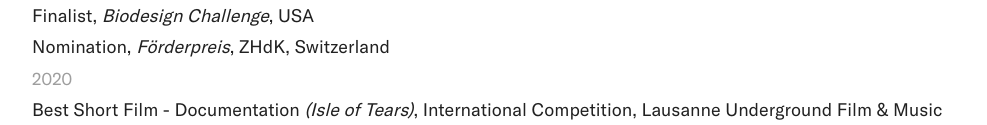
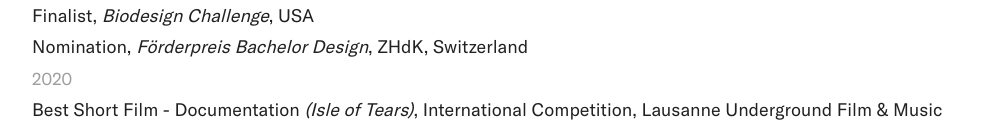
Before and after one commit to duuusen/duych, a Gatsby site: page /about in a window 1280 px wide. Shown: the part 2025-2150 px from the top of the page, without its empty margins (95-1082 px from the left). Built offline with nearby package versions, Linux system fonts and the light colour scheme; Gatsby itself is replaced by a stand-in of ours; some packages are replaced by stand-ins of ours.

Commit message:
change about page

```diff
--- a/src/pages/about.js
+++ b/src/pages/about.js
@@ -69,7 +69,7 @@
       <ul style={{ listStyle: 'none', }}>
         <li><h3>2021</h3></li>
         <li>Finalist, <i>Biodesign Challenge</i>, USA</li>
-        <li>Nomination, <i>Förderpreis</i>, ZHdK, Switzerland</li>
+        <li>Nomination, <i>Förderpreis Bachelor Design</i>, ZHdK, Switzerland</li>
         <li><h3>2020</h3></li>
         <li>Best Short Film - Documentation <i>(Isle of Tears)</i>, International Competition,  Lausanne Underground Film & Music Festival, Lausanne, Switzerland</li>
       </ul>
```
